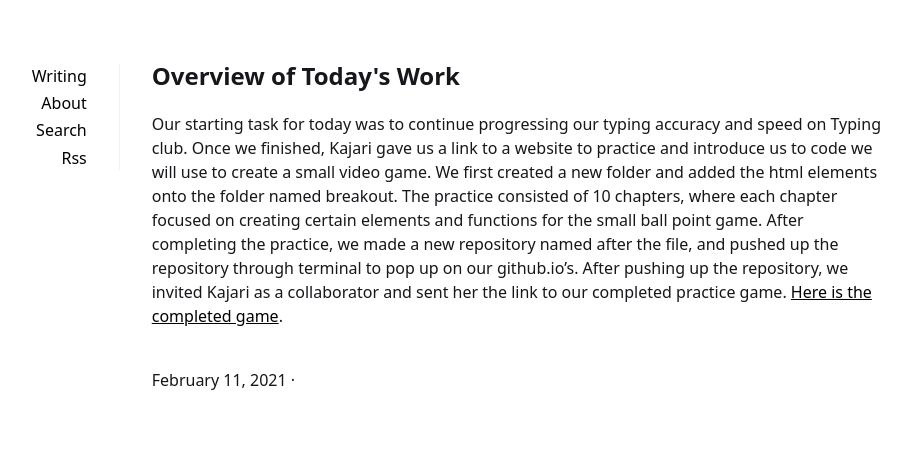
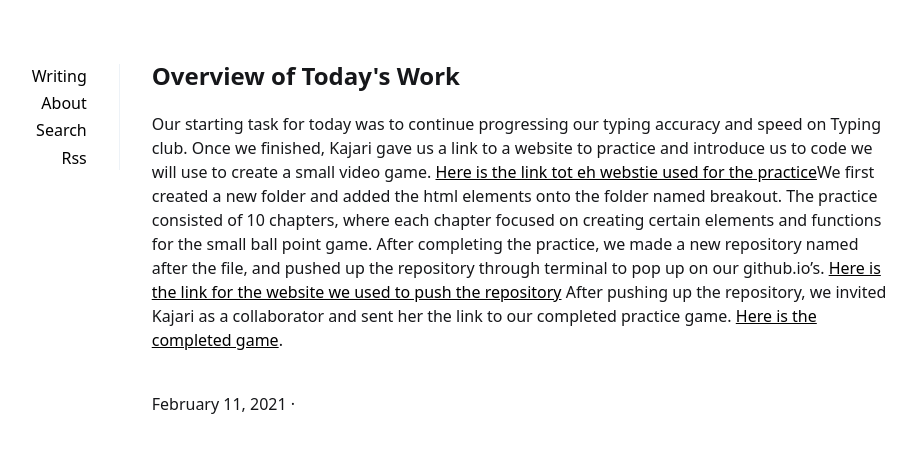
Before and after one commit to Osvaldo178/Osvaldo178.github.io, a Jekyll site: the page built from _posts/2021-2-11-Overview-of-Today's-Work.md, in a window 1280 px wide. Shown: the top 453 px of the page, without its empty margins (201-1117 px from the left). Built offline with Jekyll 4.4.1, drawn with Linux system fonts in a browser that asks for light colours.

Commit message:
added links

```diff
--- a/_posts/2021-2-11-Overview-of-Today's-Work.md
+++ b/_posts/2021-2-11-Overview-of-Today's-Work.md
@@ -5,4 +5,4 @@ description:
 summary:
 tags:
 ---
-Our starting task for today was to continue progressing our typing accuracy and speed on Typing club. Once we finished, Kajari gave us a link to a website to practice and introduce us to code we will use to create a small video game. We first created a new folder and added the html elements onto the folder named breakout. The practice consisted of 10 chapters, where each chapter focused on creating certain elements and functions for the small ball point game. After completing the practice, we made a new repository named after the file, and pushed up the repository through terminal to pop up on our github.io's. After pushing up the repository, we invited Kajari as a collaborator and sent her the link to our completed practice game. [Here is the completed game](https://osvaldo178.github.io/breakout/).
+Our starting task for today was to continue progressing our typing accuracy and speed on Typing club. Once we finished, Kajari gave us a link to a website to practice and introduce us to code we will use to create a small video game. [Here is the link tot eh webstie used for the practice](https://developer.mozilla.org/en-US/docs/Games/Tutorials/2D_Breakout_game_pure_JavaScript)We first created a new folder and added the html elements onto the folder named breakout. The practice consisted of 10 chapters, where each chapter focused on creating certain elements and functions for the small ball point game. After completing the practice, we made a new repository named after the file, and pushed up the repository through terminal to pop up on our github.io's. [Here is the link for the website we used to push the repository](https://docs.github.com/en/github/importing-your-projects-to-github/adding-an-existing-project-to-github-using-the-command-line) After pushing up the repository, we invited Kajari as a collaborator and sent her the link to our completed practice game. [Here is the completed game](https://osvaldo178.github.io/breakout/).
```
